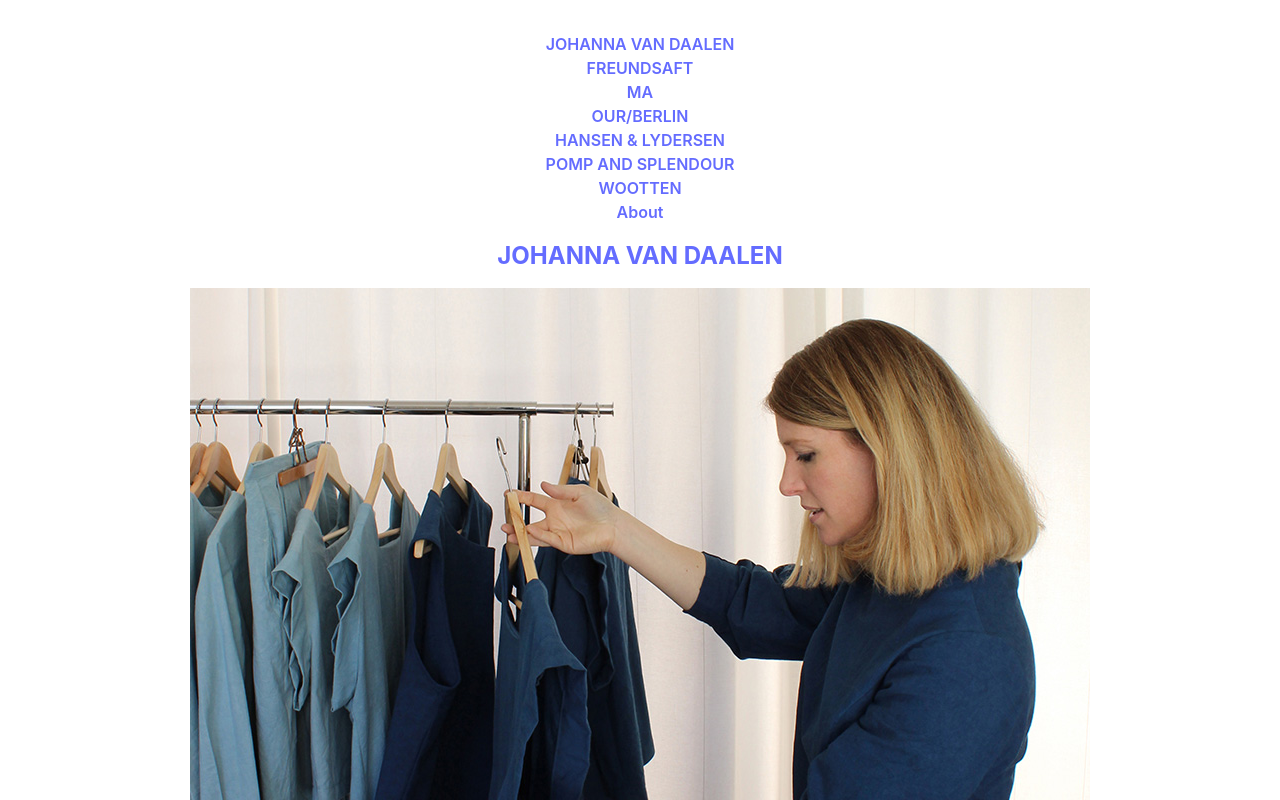
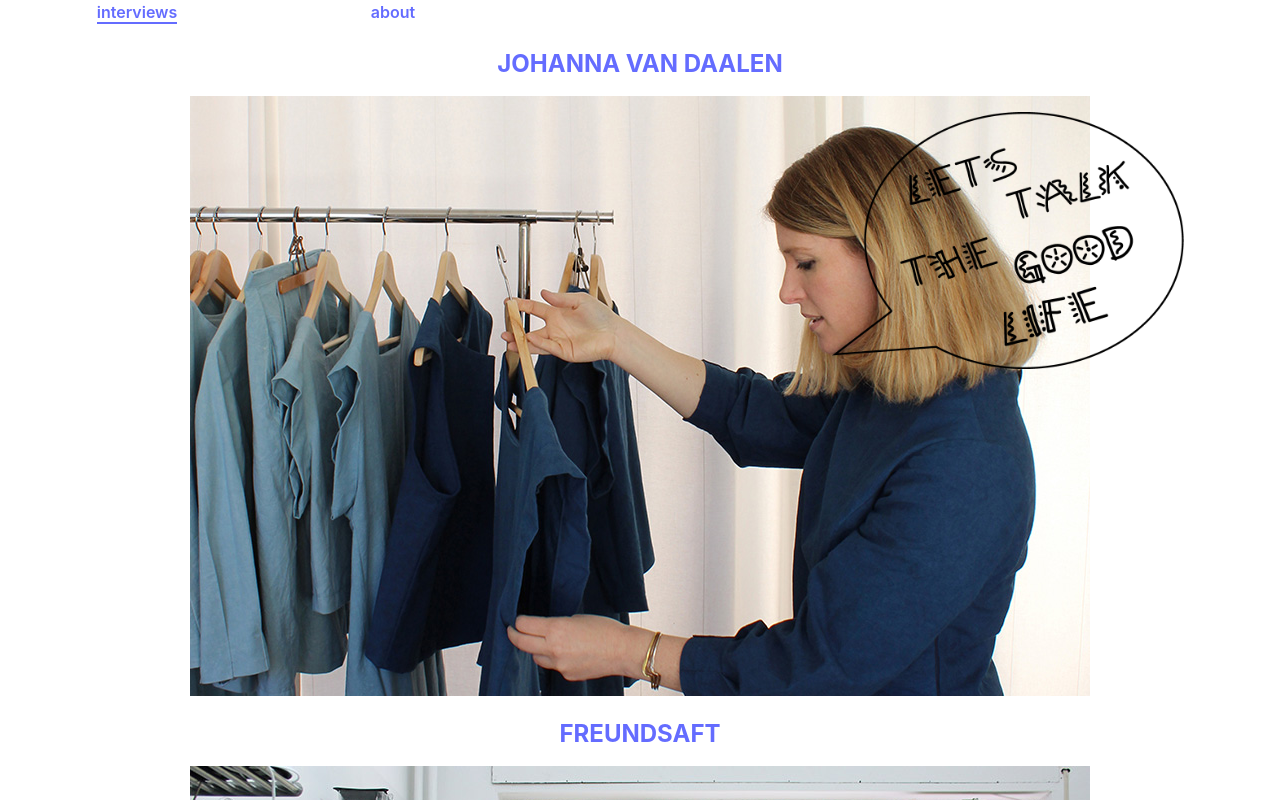
Before and after one commit to janismanini/lets-talk, a Vue app: page / in a window 1280 px wide. Shown: the top 800 px of the page. Built offline with nearby package versions, Linux system fonts and the light colour scheme.

Commit message:
add styles

```diff
--- a/src/App.vue
+++ b/src/App.vue
@@ -1,10 +1,10 @@
 <template>
   <main-nav />
-  <!-- <aside class="logo">
+  <aside class="logo">
     <router-link to="/">
       <img src="../src/assets/lttgl_logo.png" alt="Lets Talk The Good Life" />
     </router-link>
-  </aside> -->
+  </aside>
   <main>
     <div class="container">
       <router-view v-slot="{ Component }">
--- a/src/components/MainNav.vue
+++ b/src/components/MainNav.vue
@@ -1,12 +1,17 @@
 <template>
   <nav class="navigation">
     <ul class="navigation__list">
-      <li v-for="interview in interviews" :key="interview.id">
-        <interview-link :interview="interview">
-          {{ interview.name }}
-        </interview-link>
+      <li class="has-submenu">
+        <router-link to="/" aria-expanded="false">interviews</router-link>
+        <ul class="navigation__list-interviews">
+          <li v-for="interview in interviews" :key="interview.id">
+            <interview-link :interview="interview">
+              {{ interview.name }}
+            </interview-link>
+          </li>
+        </ul>
       </li>
-      <li><router-link to="/about">About</router-link></li>
+      <li><router-link to="/about">about</router-link></li>
     </ul>
   </nav>
 </template>
@@ -28,6 +33,22 @@ export default {
 </script>
 
 <style>
+.navigation {
+  position: fixed;
+  top: 0;
+  left: 0;
+  width: 40%;
+}
+
+.navigation__list {
+  display: flex;
+  justify-content: space-around;
+}
+
+.navigation__list-interviews {
+  display: none;
+}
+
 nav .router-link-active {
   border-bottom: 2px solid;
 }
--- a/src/style.css
+++ b/src/style.css
@@ -18,6 +18,12 @@ body {
   min-height: 100vh;
 }
 
+ul {
+  list-style-type: none;
+  margin: 0;
+  padding: 0;
+}
+
 a {
   font-weight: 600;
   color: #646cff;
@@ -27,15 +33,19 @@ a:hover {
   color: #53f26e;
 }
 
-ul {
-  list-style-type: none;
-  margin: 0;
-  padding: 0;
-}
-
 #app {
   max-width: 1280px;
   margin: 0 auto;
   padding: 2rem;
   text-align: center;
 }
+
+.logo {
+  position: absolute;
+  top: 7rem;
+  right: 6rem;
+}
+
+.logo img {
+  width: 22rem;
+}
```
